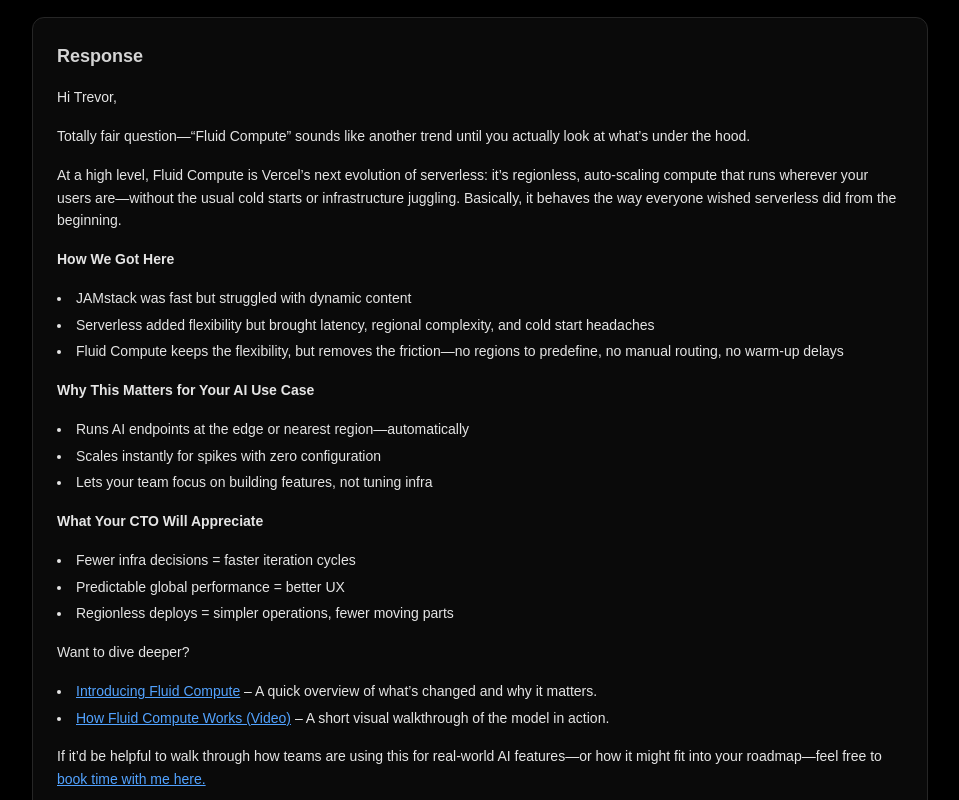
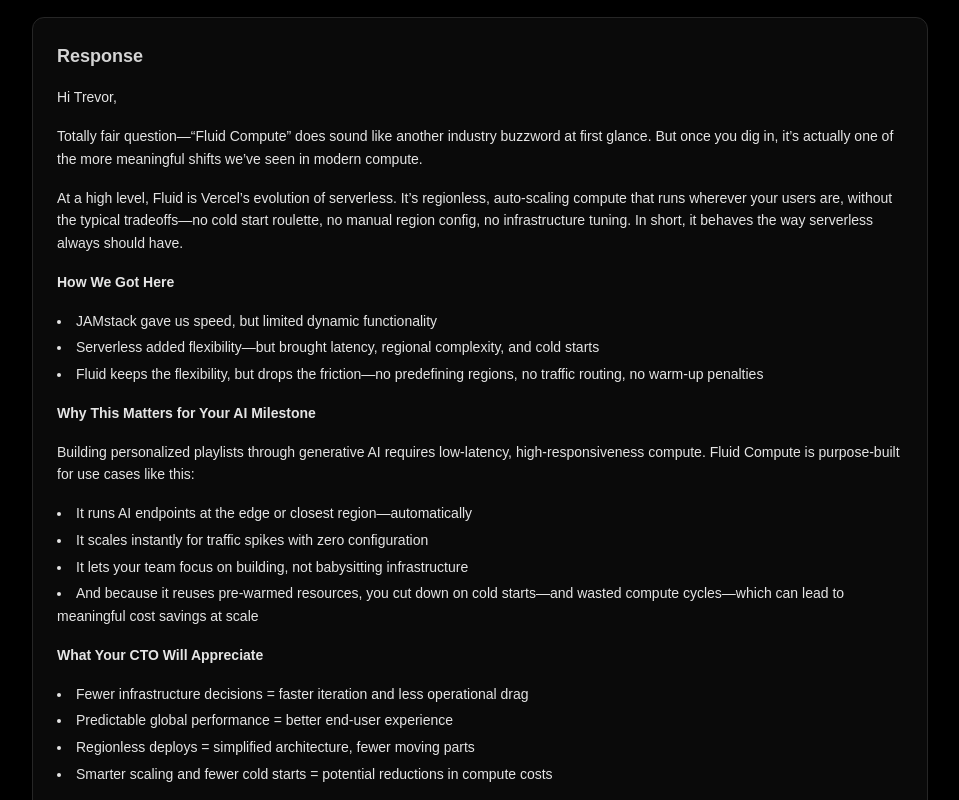
Before and after one commit to djmartin2019/davidmartin-csm-site, a Next.js app: page /prompt-2 in a window 1280 px wide. Shown: the part 380-1180 px from the top of the page, without its empty margins (160-1119 px from the left). Built offline with nearby package versions, Linux system fonts and the light colour scheme.

Commit message:
updated emails

```diff
--- a/app/prompt-1/page.tsx
+++ b/app/prompt-1/page.tsx
@@ -1,4 +1,4 @@
-import PromptFooter from "../components/promptFooter"
+import PromptFooter from "../components/promptFooter";
 
 export default function PromptOne() {
   return (
@@ -8,11 +8,9 @@
         <section className="border border-neutral-800 bg-neutral-900 rounded-xl p-6">
           <h2 className="text-lg font-semibold text-neutral-300 mb-2">Prompt 1</h2>
           <p className="text-sm text-neutral-400 leading-relaxed">
-            An Enterprise customer has come to you to ask about the difference between React and Next.js
-            and what the benefits are of using Next.js for her team. Please write a response to the customer.
+            An Enterprise customer has come to you to ask about the difference between React and Next.js and what the benefits are of using Next.js for her team. Please write a response to the customer.
             <br /><br />
-            Your customer is Christy (she/her), a project manager for the marketing department of a wearable tech company—
-            in charge of making sure the marketing pages meet their Core Web Vitals, SEO best practices, and conversion rate goals.
+            Your customer is Christy (she/her), a project manager for the marketing department of a wearable tech company – in charge of making sure the marketing pages meet their core web vitals, SEO best practices, and conversion rate goals.
           </p>
         </section>
 
@@ -29,23 +27,25 @@
               React is a powerful UI library for building components, but it doesn’t offer built-in solutions for performance or SEO. That’s where Next.js comes in. Built on top of React, it gives your developers the tools to create fast, search-optimized, high-converting websites without reinventing the wheel.
             </p>
 
-              <p>Here’s how it supports your goals:</p>
-
             <p className="font-semibold">SEO Best Practices</p>
             <p>
               Next.js supports Server-Side Rendering (SSR), which means your pages are fully rendered before they reach the browser. This makes it easier for search engines to "crawl" your site—that is, scan and index your content—so it shows up higher in search results. In contrast, React-only apps load content in the browser, which can make it harder for search engines to access everything on the page.
             </p>
 
             <p className="font-semibold">Core Web Vitals</p>
-              <ul className="list-disc list-inside space-y-1">
+            <p>
+              To improve search rankings and deliver a better user experience, Google focuses on three key performance metrics that directly impact how users perceive your site:
+            </p>
+
+            <ul className="list-disc list-inside space-y-2">
               <li>
                 <strong>Largest Contentful Paint:</strong> Next.js helps your most important content load faster—things like hero images or big headlines—making the site feel fast and polished.
               </li>
               <li>
-                  <strong>Cumulative Layout Shift:</strong> Built-in tools keep your layout stable as the page loads, so content doesn’t jump around and frustrate users.
+                <strong>Cumulative Layout Shift:</strong> Next.js includes built-in image and font optimization tools that help maintain layout stability as your page loads. That means no jumping buttons, no disappearing text—just a smoother, more predictable experience for your users.
               </li>
               <li>
-                  <strong>Interaction to Next Paint:</strong> Measures how responsive the site feels when users click or tap. With Vercel and Next.js, interactions feel smooth—even under load.
+                <strong>Interaction to Next Paint:</strong> This metric looks at how quickly your site responds when someone clicks or taps. Vercel and Next.js optimize performance behind the scenes—so whether users are on a fast connection or a crowded mobile network, interactions still feel quick and responsive.
               </li>
             </ul>
 
@@ -54,9 +54,12 @@
               Pages built with Next.js—and deployed on Vercel—load faster and run more smoothly. That translates directly into better user experience, reduced bounce rates, and more completed conversions.
             </p>
 
-              <p className="font-semibold">Want to go deeper?</p>
             <p>
-                •{" "}
+              To explore this further, I’ve included two resources tailored to your team’s goals:
+            </p>
+
+            <ul className="list-disc list-inside space-y-2">
+              <li>
                 <a
                   href="https://vercel.com/blog/nextjs-seo-playbook"
                   target="_blank"
@@ -65,11 +68,9 @@
                 >
                   The Next.js SEO Playbook
                 </a>{" "}
-                walks through practical strategies for better rankings and visibility—with a clear, user-friendly approach your team can actually use.
-              </p>
-
-              <p>
-                •{" "}
+                – a clear and user-friendly guide to improving rankings and visibility with Next.js.
+              </li>
+              <li>
                 <a
                   href="https://vercel.com/guides/optimizing-core-web-vitals-in-2024"
                   target="_blank"
@@ -78,26 +79,25 @@
                 >
                   Optimizing Core Web Vitals in 2024
                 </a>{" "}
-                is a technical deep dive that outlines specific strategies your engineering team can implement to improve performance.
-              </p>
+                – a technical deep dive your engineering team can use to take direct action.
+              </li>
+            </ul>
 
             <p>
-                If you’d like to walk through how this fits with your current setup, feel free to{" "}
+              If you’d like to go deeper or walk through how this fits with your current setup, feel free to{" "}
               <a
                 href="https://calendly.com/djmartin2019/30min"
                 target="_blank"
                 rel="noopener noreferrer"
                 className="text-blue-400 underline hover:text-blue-300"
               >
-                  book time with me here.
+                grab time with me here.
               </a>
             </p>
 
             <p>
-                Best regards,
-                <br />
-                David Martin
-                <br />
+              Best,<br />
+              David Martin<br />
               Customer Success Manager | Vercel
             </p>
           </div>
@@ -109,7 +109,6 @@
         nextHref="/prompt-2"
         nextLabel="Prompt 2 →"
       />
-
     </main>
   );
 }
--- a/app/prompt-2/page.tsx
+++ b/app/prompt-2/page.tsx
@@ -1,10 +1,9 @@
-import PromptFooter from "../components/promptFooter"
+import PromptFooter from "../components/promptFooter";
 
 export default function PromptTwo() {
   return (
     <main className="bg-black text-white min-h-screen px-6 py-12">
       <div className="max-w-4xl mx-auto space-y-10">
-
         <section className="border border-neutral-800 bg-neutral-900 rounded-xl p-6">
           <h2 className="text-lg font-semibold text-neutral-300 mb-2">Prompt 2</h2>
           <p className="text-sm text-neutral-400 leading-relaxed">
@@ -20,35 +19,40 @@
             <p>Hi Trevor,</p>
 
             <p>
-                Totally fair question—“Fluid Compute” sounds like another trend until you actually look at what’s under the hood.
+              Totally fair question—“Fluid Compute” does sound like another industry buzzword at first glance. But once you dig in, it’s actually one of the more meaningful shifts we’ve seen in modern compute.
             </p>
 
             <p>
-                At a high level, Fluid Compute is Vercel’s next evolution of serverless: it’s regionless, auto-scaling compute that runs wherever your users are—without the usual cold starts or infrastructure juggling. Basically, it behaves the way everyone wished serverless did from the beginning.
+              At a high level, Fluid is Vercel’s evolution of serverless. It’s regionless, auto-scaling compute that runs wherever your users are, without the typical tradeoffs—no cold start roulette, no manual region config, no infrastructure tuning. In short, it behaves the way serverless always should have.
             </p>
 
             <p className="font-semibold">How We Got Here</p>
             <ul className="list-disc list-inside space-y-1">
-                <li>JAMstack was fast but struggled with dynamic content</li>
-                <li>Serverless added flexibility but brought latency, regional complexity, and cold start headaches</li>
-                <li>Fluid Compute keeps the flexibility, but removes the friction—no regions to predefine, no manual routing, no warm-up delays</li>
+              <li>JAMstack gave us speed, but limited dynamic functionality</li>
+              <li>Serverless added flexibility—but brought latency, regional complexity, and cold starts</li>
+              <li>Fluid keeps the flexibility, but drops the friction—no predefining regions, no traffic routing, no warm-up penalties</li>
             </ul>
 
-              <p className="font-semibold">Why This Matters for Your AI Use Case</p>
+            <p className="font-semibold">Why This Matters for Your AI Milestone</p>
+            <p>
+              Building personalized playlists through generative AI requires low-latency, high-responsiveness compute. Fluid Compute is purpose-built for use cases like this:
+            </p>
             <ul className="list-disc list-inside space-y-1">
-                <li>Runs AI endpoints at the edge or nearest region—automatically</li>
-                <li>Scales instantly for spikes with zero configuration</li>
-                <li>Lets your team focus on building features, not tuning infra</li>
+              <li>It runs AI endpoints at the edge or closest region—automatically</li>
+              <li>It scales instantly for traffic spikes with zero configuration</li>
+              <li>It lets your team focus on building, not babysitting infrastructure</li>
+              <li>And because it reuses pre-warmed resources, you cut down on cold starts—and wasted compute cycles—which can lead to meaningful cost savings at scale</li>
             </ul>
 
             <p className="font-semibold">What Your CTO Will Appreciate</p>
             <ul className="list-disc list-inside space-y-1">
-                <li>Fewer infra decisions = faster iteration cycles</li>
-                <li>Predictable global performance = better UX</li>
-                <li>Regionless deploys = simpler operations, fewer moving parts</li>
+              <li>Fewer infrastructure decisions = faster iteration and less operational drag</li>
+              <li>Predictable global performance = better end-user experience</li>
+              <li>Regionless deploys = simplified architecture, fewer moving parts</li>
+              <li>Smarter scaling and fewer cold starts = potential reductions in compute costs</li>
             </ul>
 
-              <p>Want to dive deeper?</p>
+            <p>Want to dig in deeper?</p>
             <ul className="list-disc list-inside space-y-1">
               <li>
                 <a
@@ -59,7 +63,7 @@
                 >
                   Introducing Fluid Compute
                 </a>{" "}
-                  – A quick overview of what’s changed and why it matters.
+                – quick primer on how it works
               </li>
               <li>
                 <a
@@ -68,21 +72,21 @@
                   rel="noopener noreferrer"
                   className="text-blue-400 underline hover:text-blue-300"
                 >
-                    How Fluid Compute Works (Video)
+                  How Fluid Compute Works (video)
                 </a>{" "}
-                  – A short visual walkthrough of the model in action.
+                – a visual walkthrough in under 5 minutes
               </li>
             </ul>
 
             <p>
-                If it’d be helpful to walk through how teams are using this for real-world AI features—or how it might fit into your roadmap—feel free to{" "}
+              If it’d be helpful to walk through how teams are applying this to real-world AI use cases—or how it might slot into your own roadmap—feel free to{" "}
               <a
                 href="https://calendly.com/djmartin2019/30min"
                 target="_blank"
                 rel="noopener noreferrer"
                 className="text-blue-400 underline hover:text-blue-300"
               >
-                  book time with me here.
+                grab time with me here.
               </a>
             </p>
 
@@ -103,6 +107,5 @@
         nextLabel="Prompt 3 →"
       />
     </main>
-
   );
 }
```
Lines whose indentation alone changed are shown as unchanged.
